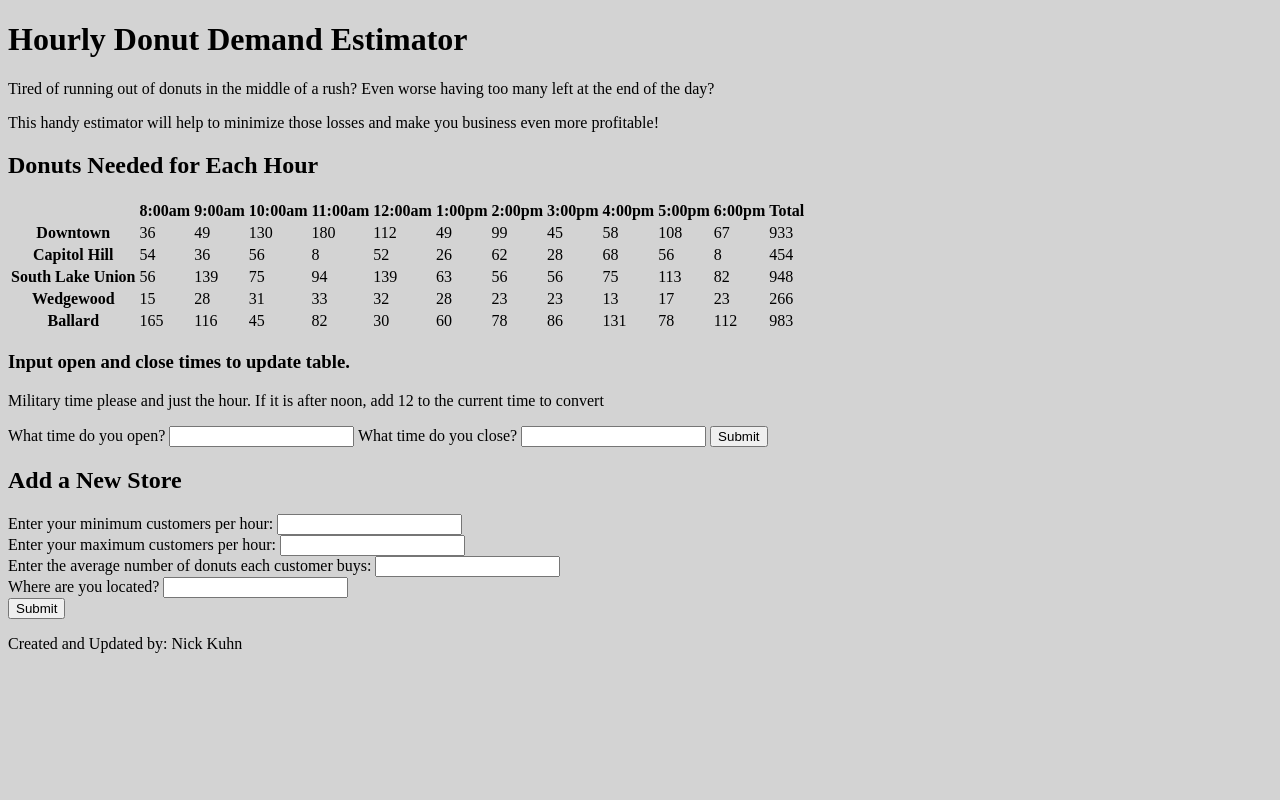
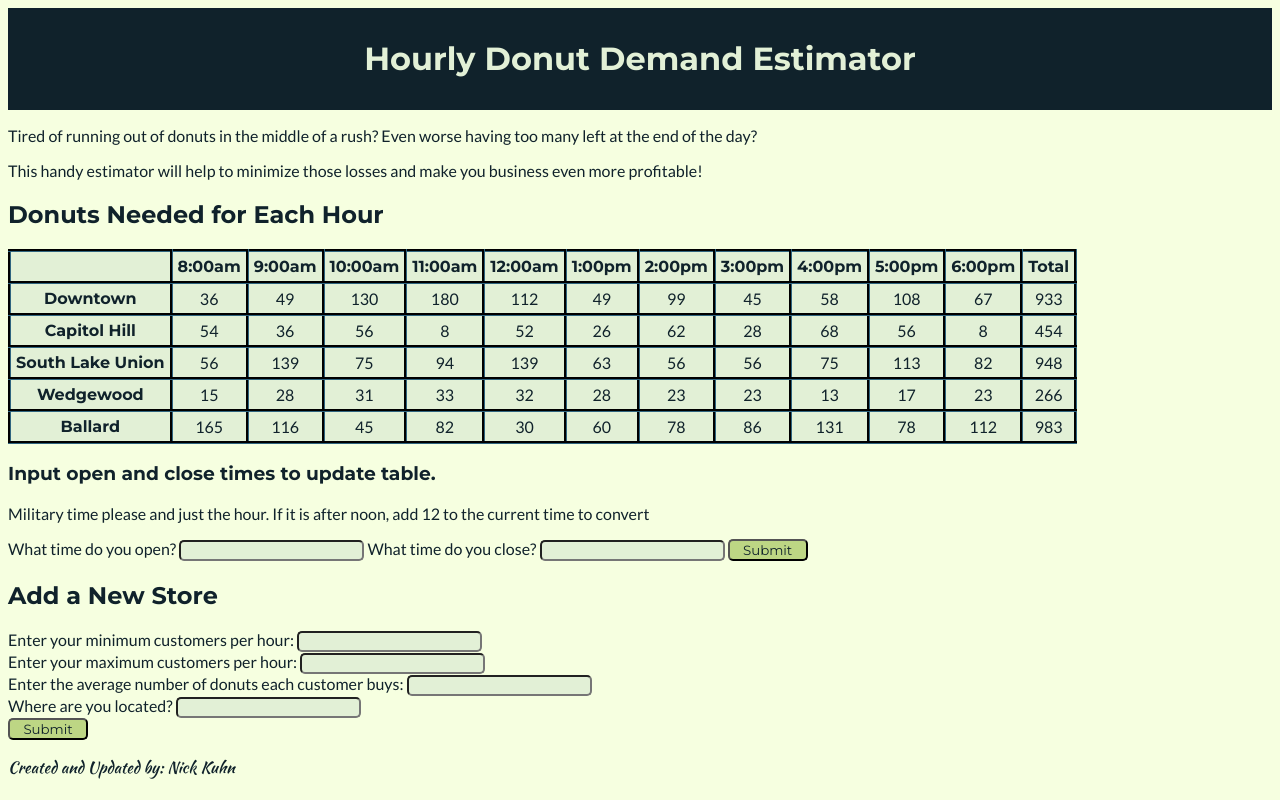
Before and after one commit to nickuhn/donut_shop, a plain HTML site: page index.html in a window 1280 px wide. Drawn offline with Linux system fonts and the light colour scheme.

Commit message:
Add CSS style to the page.
Added color scheme.
Styled buttons and input areas.

```diff
--- a/index.html
+++ b/index.html
@@ -6,6 +6,7 @@
     <meta name="description" content="Calculator, Donut, Estimator, Per Hour Table">
     <meta name="viewport" content="width=device-width, initial-scale=1">
     <link rel="stylesheet" type="text/css" href="styles.css">
+    <link href='http://fonts.googleapis.com/css?family=Lato:300,400,700|Montserrat:400,700|Kaushan+Script' rel='stylesheet' type='text/css'>
   </head>
   <body>
     <header>
@@ -18,7 +19,7 @@
         </aside>
       <article>
         <h2>Donuts Needed for Each Hour</h2>
-        <table id="main-table">
+        <table id="main-table" class="main-table">
           <thead id="table-head">
           </thead>
           <tbody id="table-body">
--- a/styles.css
+++ b/styles.css
@@ -1,3 +1,69 @@
 body {
-  background: lightgrey;
+  font-family: 'Lato', sans-serif;
+  background-color: #F6FFE0;
+  color: #10222B;
 }
+
+h1, h2, h3, th {
+  font-family: 'Montserrat', sans-serif;
+}
+
+header {
+  background-color: #10222B;
+  color: #E2F0D6;
+  padding: 10px;
+  text-align: center;
+}
+
+.main-table {
+  background-color: #E2F0D6;
+  border: 3px outset #10222B;
+  border-collapse: collapse;
+}
+
+.main-table th {
+  border: 3px outset #10222B;
+  padding: 5px;
+  text-align: center;
+  border-collapse: collapse;
+}
+
+.main-table td {
+  border: 3px outset #10222B;
+  padding: 5px;
+  text-align: center;
+  border-collapse: collapse;
+}
+
+.main-table td:hover {
+  background-color: #BDD684;
+}
+
+input {
+  background-color: #E2F0D6;
+  border-radius: 5px;
+}
+
+input:hover {
+  background-color: lightgrey;
+}
+
+button {
+  background-color: #BDD684;
+  color: #10222B;
+  border-radius: 5px;
+  width: 80px;
+  font-family: 'Montserrat', sans-serif;
+}
+
+button:hover {
+  background-color: #95AB63
+}
+
+button:active {
+  background-color: #10222B;
+}
+
+footer p {
+  font-family: 'Kaushan Script', cursive;
+}
```
Also changed, not shown: 1 other file.
